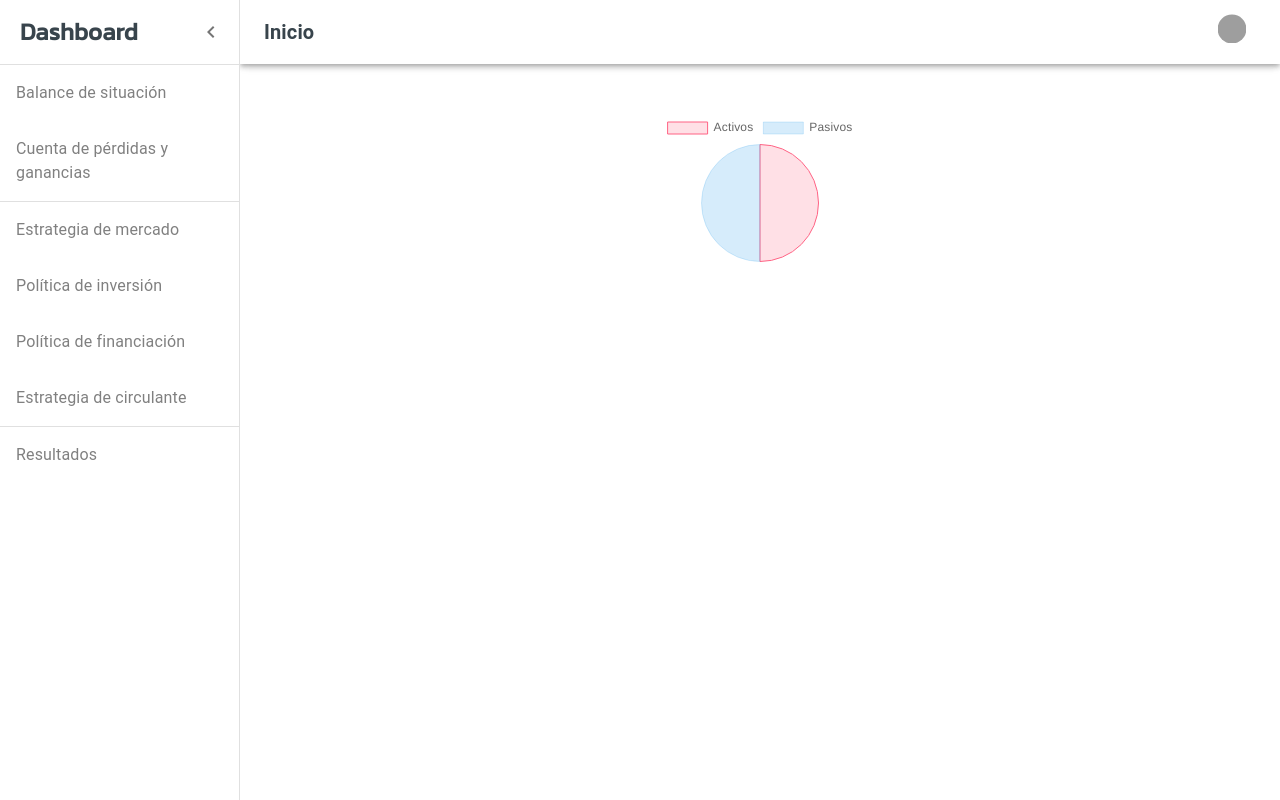
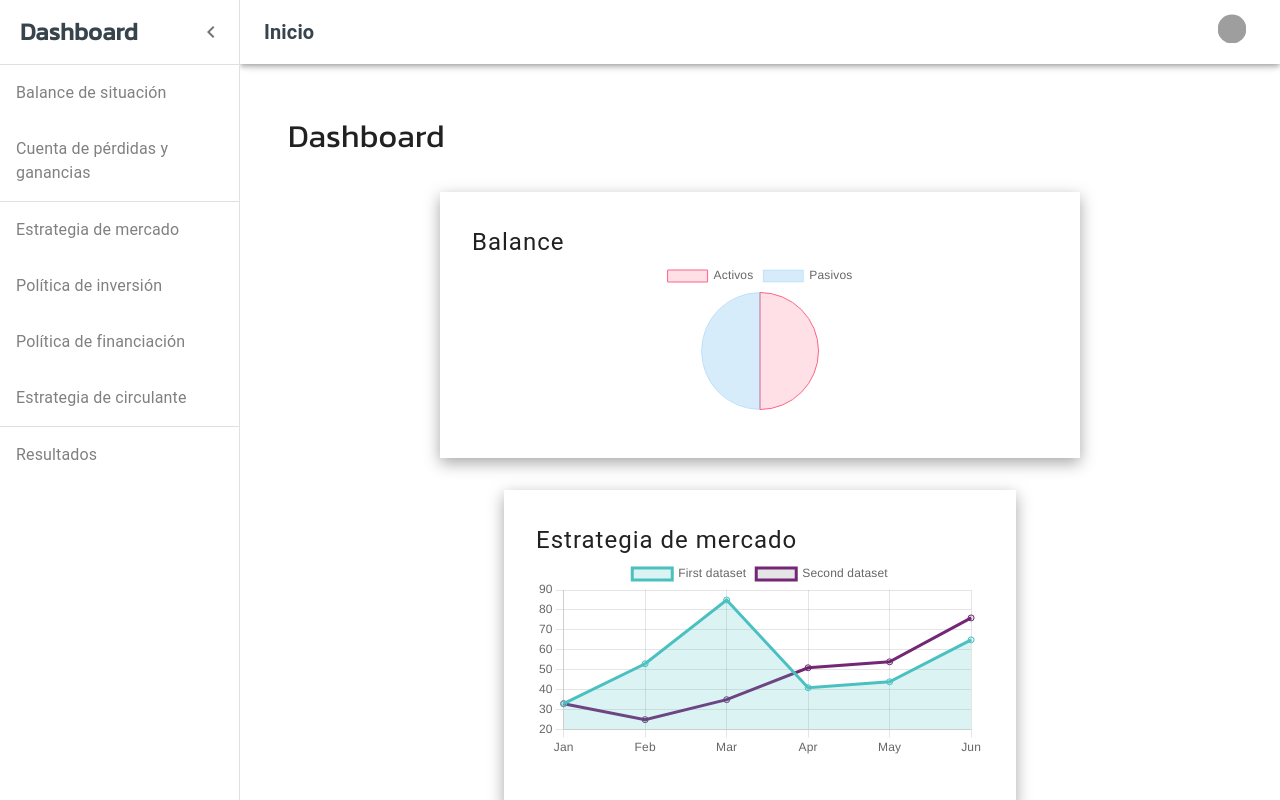
Before and after one commit to feljimgon1/felix-jimenez-naharro, a React (Create React App) app in the folder client/: page /dashboard/balance in a window 1280 px wide. Both pictures are taken after a click on the element "Dashboard". Shown: the top 800 px of the page. Built offline with nearby package versions, Linux system fonts and the light colour scheme; grey boxes are pictures that could not be loaded.

Commit message:
[Chart] Incluida gráfica de líneas para tablas previsionales

```diff
--- /dev/null
+++ b/client/src/components/charts/estrategia-mercado/EstrategiaMercadoChart.jsx
@@ -0,0 +1,32 @@
+import React from "react";
+import { Chart as ChartJS } from 'chart.js/auto'
+import { Line } from "react-chartjs-2";
+
+ChartJS.register()
+
+const options = {
+    maintainAspectRatio: false
+}
+
+const data = {
+    labels: ["Jan", "Feb", "Mar", "Apr", "May", "Jun"],
+    datasets: [
+        {
+            label: "First dataset",
+            data: [33, 53, 85, 41, 44, 65],
+            fill: true,
+            backgroundColor: "rgba(75,192,192,0.2)",
+            borderColor: "rgba(75,192,192,1)"
+        },
+        {
+            label: "Second dataset",
+            data: [33, 25, 35, 51, 54, 76],
+            fill: false,
+            borderColor: "#742774"
+        }
+    ]
+};
+
+export const EstrategiaMercadoChart = () => {
+    return <Line height={200} data={data} options={options} />
+};
--- a/client/src/pages/dashboard/Dashboard.jsx
+++ b/client/src/pages/dashboard/Dashboard.jsx
@@ -2,15 +2,45 @@ import React from 'react';
 import './Dashboard.scss'
 import { BalanceChart } from '../../components/charts/balance/BalanceChart';
 import { CuentaPerdidasGananciasChart } from '../../components/charts/cuenta-perdidas-ganancias/CuentaPerdidasGananciasChart';
+import { EstrategiaMercadoChart } from '../../components/charts/estrategia-mercado/EstrategiaMercadoChart';
 
 export default function Dashboard() {
   return (
     <div className='dashboard-container'>
-      <div className='situation'>
-        <BalanceChart />
+      <div className="title">Dashboard</div>
+      <div className='situation-container'>
+        <div className="chart-container">
+          <div className="chart-title">Balance</div>
+          <div className="chart">
+            <BalanceChart />
+          </div>
+        </div>
       </div>
-      <div className='previsional'>
-
+      <div className='previsional-container'>
+        <div className="chart-container">
+          <div className="chart-title">Estrategia de mercado</div>
+          <div className="chart">
+            <EstrategiaMercadoChart />
+          </div>
+        </div>
+        <div className="chart-container">
+          <div className="chart-title">Balance</div>
+          <div className="chart">
+            <BalanceChart />
+          </div>
+        </div>
+        <div className="chart-container">
+          <div className="chart-title">Balance</div>
+          <div className="chart">
+            <BalanceChart />
+          </div>
+        </div>
+        <div className="chart-container">
+          <div className="chart-title">Balance</div>
+          <div className="chart">
+            <BalanceChart />
+          </div>
+        </div>
       </div>
     </div>
   )
--- a/client/src/pages/dashboard/Dashboard.scss
+++ b/client/src/pages/dashboard/Dashboard.scss
@@ -1,4 +1,54 @@
+@import url('https://fonts.googleapis.com/css2?family=Kanit&display=swap');
+
 .dashboard-container {
   display: flex;
   flex-direction: column;
+
+  .title {
+    font-size: 2rem;
+    font-family: 'Kanit', sans-serif;
+  }
+
+  .situation-container {
+    .chart-container {
+      margin: 2em auto;
+      width: 50vw;
+
+    }
+  }
+
+  .previsional-container {
+    display: flex;
+    justify-content: space-around;
+    flex-wrap: wrap;
+    gap: 2em;
+
+    .chart-container {
+      width: 90vw;
+    }
+  }
+
 }
+
+.chart-title {
+  font-size: 1.5rem;
+  letter-spacing: 1px;
+
+}
+
+.chart-container {
+  display: flex;
+  flex-direction: column;
+  justify-content: flex-start;
+  box-shadow: rgba(0, 0, 0, 0.35) 0px 5px 15px;
+  padding: 2em;
+  padding-bottom: 3em;
+}
+
+@media(min-width: 768px) {
+  .previsional-container {
+    .chart-container {
+      width: 40vw !important;
+    }
+  }
+}
--- a/client/src/pages/tables/balance/Balance.scss
+++ b/client/src/pages/tables/balance/Balance.scss
@@ -1,12 +1,10 @@
 @import url('https://fonts.googleapis.com/css2?family=Kanit&display=swap');
-
 .balance-container {
   .balance-title {
     font-weight: 600;
     text-transform: uppercase;
     font-size: 2rem;
-    font-family: 'Kanit', sans-serif;
-  }
+    font-family: 'Kanit', sans-serif;  }
 
   .balance-table {
     margin-left: 0 !important;
```
